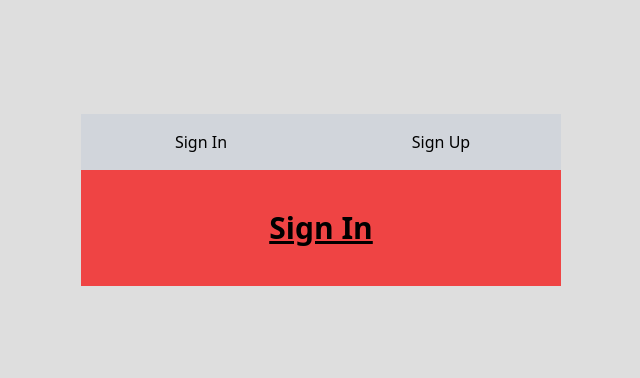
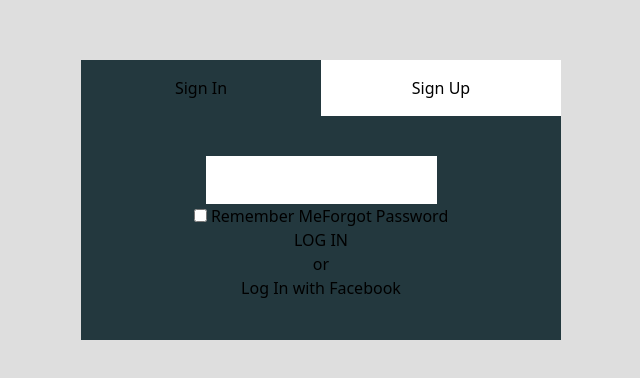
Before and after one commit to StereoPT/daily-ui, a Vue app in the folder 001-signup/: page / in a window 1280 px wide. Shown: the part 200-578 px from the top of the page, without its empty margins (319-959 px from the left). Built offline with nearby package versions, Linux system fonts and the light colour scheme.

Commit message:
Form Containers

```diff
--- a/001-signup/src/App.vue
+++ b/001-signup/src/App.vue
@@ -2,27 +2,63 @@
   <div class="w-full px-10 mx-auto">
     <div class="h-screen flex justify-center items-center">
       <!-- Form Container -->
-      <div class="form-container bg-red-500">
+      <div class="form-container">
+        <!-- Form Tabs -->
         <div class="flex text-center">
-          <!-- Form Tabs -->
-          <div class="flex-1 py-4 bg-gray-300 cursor-pointer" @click="toggleTab('signin')">
+          <div
+            class="flex-1 py-4 cursor-pointer"
+            :class="signInTab ? 'active-tab' : 'bg-white'"
+            @click="toggleTab('signin')">
             <a>Sign In</a>
           </div>
-          <div class="flex-1 py-4 bg-gray-300 cursor-pointer" @click="toggleTab('signup')">
+          <div
+            class="flex-1 py-4 cursor-pointer"
+            :class="signInTab ? 'bg-white' : 'active-tab'"
+            @click="toggleTab('signup')">
             <a>Sign Up</a>
           </div>
         </div>
-        <div class="text-center py-10" v-if="signInTab">
-          <!-- Sign In Form -->
-          <h1 class="text-3xl font-bold underline">
-            Sign In
-          </h1>
-        </div>
-        <div class="text-center py-10" v-else>
-          <!-- Sign Up Form -->
-          <h1 class="text-3xl font-bold underline">
-            Sign Up
-          </h1>
+        <!-- Form Content -->
+        <div class="text-center py-10">
+          <div v-if="signInTab">
+            <!-- Sign In Form -->
+            <form action="">
+              <input type="text" name="username" id="username">
+              <br>
+              <input type="password" name="password" id="password">
+              <br>
+              <input type="checkbox" id="remember" name="remember">
+              <label for="remember"> Remember Me</label>
+              <span>Forgot Password</span>
+              <br>
+              <button>LOG IN</button>
+              <br>
+              <span>or</span>
+              <br>
+              <button>Log In with Facebook</button>
+            </form>
+          </div>
+          <div v-else>
+            <!-- Sign Up Form -->
+            <form action="">
+              <input type="text" name="name" id="name">
+              <br>
+              <input type="text" name="username" id="username">
+              <br>
+              <input type="password" name="password" id="password">
+              <br>
+              <input type="radio" id="male" name="gender" value="M">
+              <label for="male">Male</label>
+              <input type="radio" id="female" name="gender" value="F" checked>
+              <label for="female">Female</label>
+              <br>
+              <button>SIGN UP</button>
+              <br>
+              <span>or</span>
+              <br>
+              <button>Sign Up with Facebook</button>
+            </form>
+          </div>
         </div>
       </div>
     </div>
@@ -53,5 +89,10 @@ export default {
 
   .form-container {
     min-width: 480px;
+    background-color: #23383E;
+  }
+
+  .active-tab {
+    background-color: #23383E;
   }
 </style>
```
